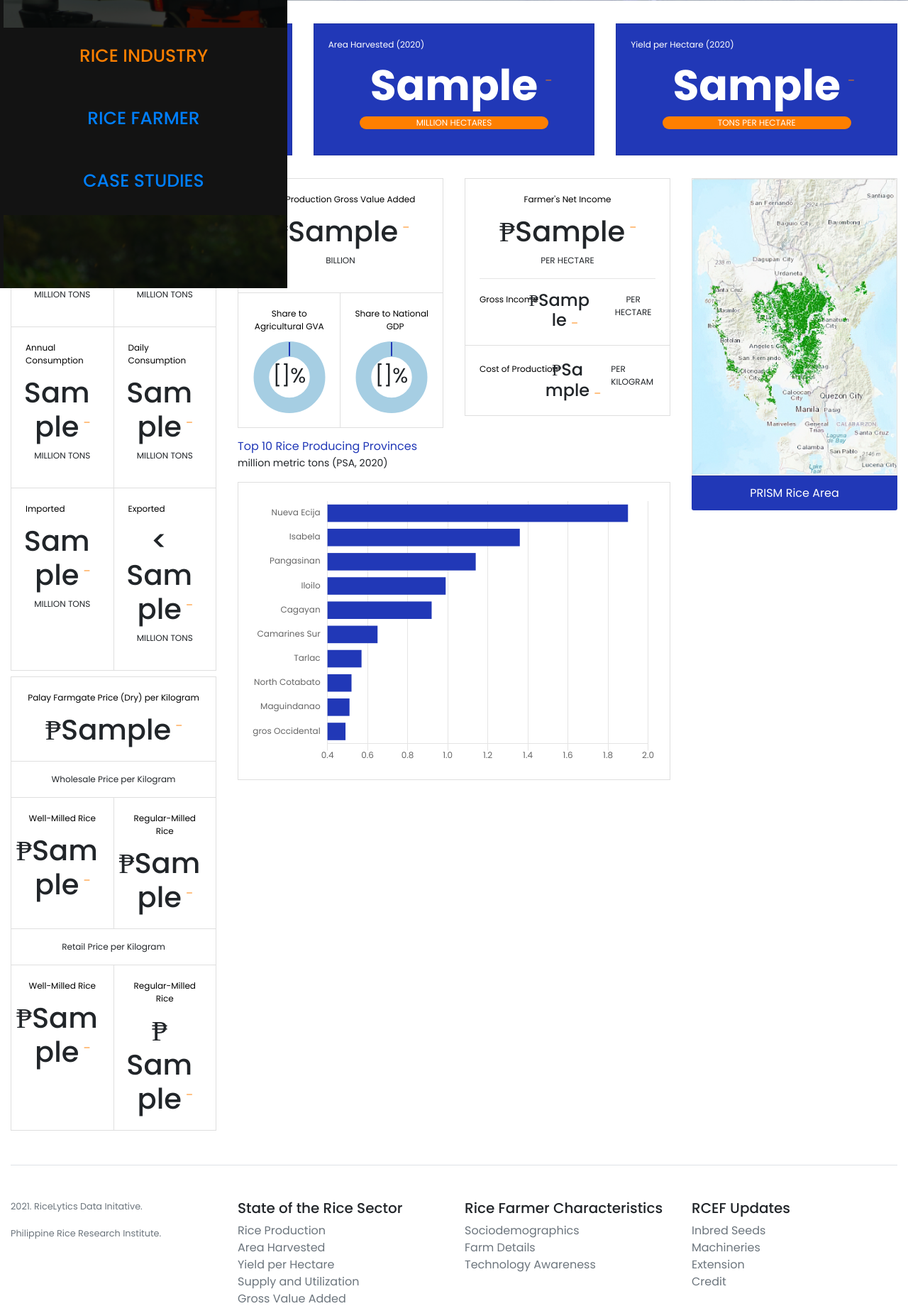
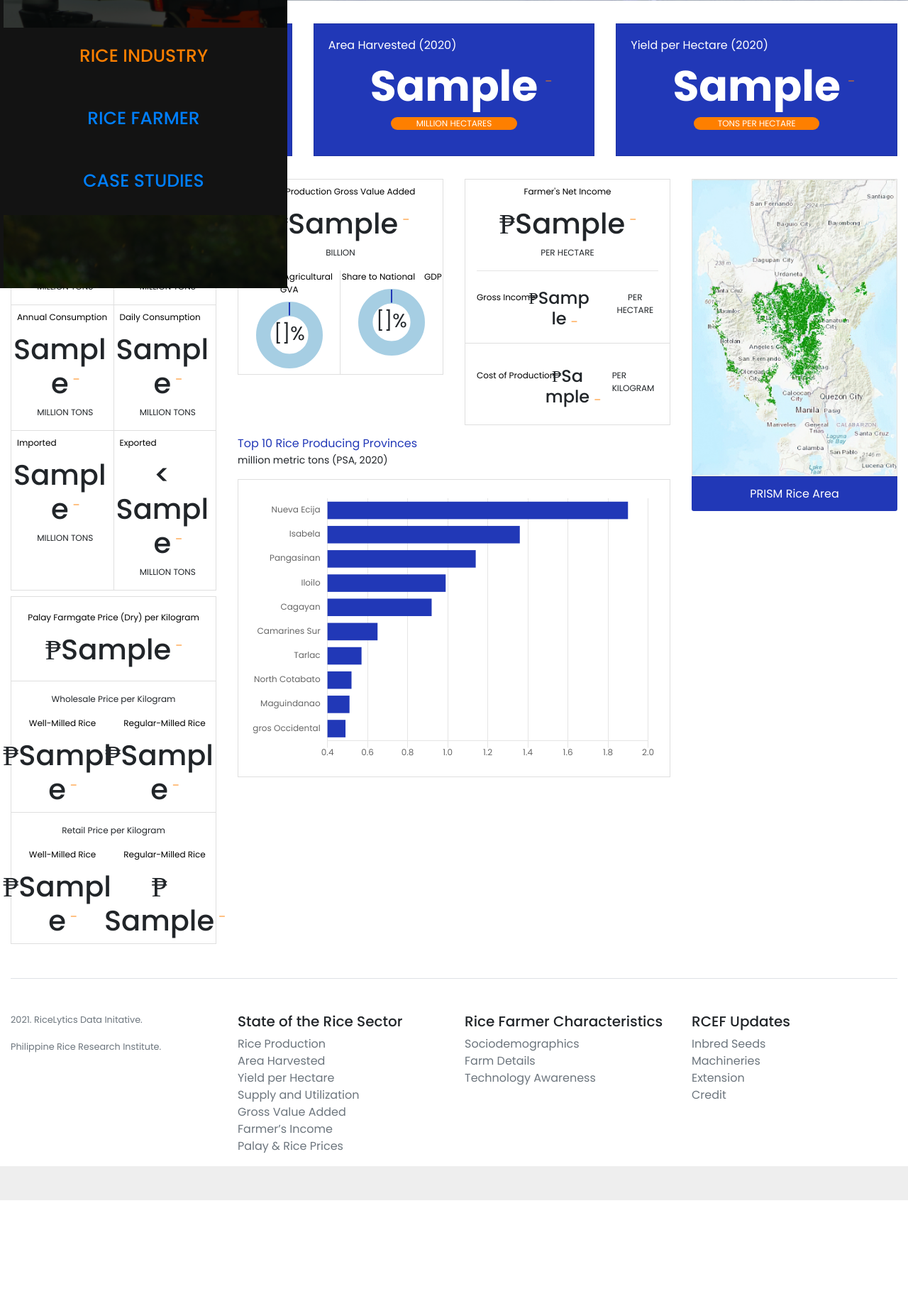
Before and after one commit to alsevilla/ricelytics, a Django app: template dashboard/templates/index.html in a window 1280 px wide. Shown: the part 394-2234 px from the top of the page at 71% size. After the commit the page ends 2085 px from the top, so only its background shows below. Run offline with Django 3.2, Linux system fonts and the light colour scheme; the template is opened without the code that fills it: most values are stand-ins (such as "Sample title", 1, 10 or a date in 2020); some libraries are stand-ins or nearby versions.

Commit message:
v.1.1.0
Finished updating the designing of the app.

```diff
--- a/dashboard/templates/index.html
+++ b/dashboard/templates/index.html
@@ -16,31 +16,31 @@
         </div>
     </div>
     <div class="row">
-        <div class="col">
+        <div class="col-12">
             <div class="card-deck mb-2 text-center text-white">
                 <div class="card secondary mb-4 bg-primary">
                     <div class="card-body">
-                        <p class="card-title text-left"><a href="{% url 'RiceProductions' %}" class="text-white stretched-link text-decoration-none">Palay Production ({{ rp_year }})</a></p>
+                        <h6 class="card-title text-left"><a href="{% url 'RiceProductions' %}" class="text-white stretched-link text-decoration-none">Palay Production ({{ rp_year }})</a></h6>
                         <h1 class="card-text font-weight-bold">{{ rp_value}} {% if rp_compare > 0 %} <i class="bi bi-caret-up-fill"></i> {% elif rp_compare < 0 %} <i class="bi bi-caret-down-fill"></i> {% else %}<i class="bi bi-dash"></i>{%endif%}</h1>
-                        <div class="card-note w-75 mx-auto rounded-pill bg-warning">
+                        <div class="card-note w-50 mx-auto rounded-pill bg-warning">
                             <p class="text-white">MILLION TONS</p>
                         </div>
                     </div>
                 </div>
                 <div class="card secondary mb-4 bg-primary">
                     <div class="card-body">
-                        <p class="card-title text-left"><a href="{% url 'HarvestAreas' %}" class="text-white stretched-link text-decoration-none">Area Harvested ({{ ah_year }})</a></p>
+                        <h6 class="card-title text-left"><a href="{% url 'HarvestAreas' %}" class="text-white stretched-link text-decoration-none">Area Harvested ({{ ah_year }})</a></h6>
                         <h1 class="card-text font-weight-bold">{{ ah_value }} {% if ah_compare > 0 %} <i class="bi bi-caret-up-fill"></i> {% elif ah_compare < 0 %} <i class="bi bi-caret-down-fill"></i>{% else %}<i class="bi bi-dash"></i>{%endif%}</h1>
-                        <div class="card-note w-75 mx-auto rounded-pill bg-warning">
+                        <div class="card-note w-50 mx-auto rounded-pill bg-warning">
                             <p class="text-white">MILLION HECTARES</p>
                         </div>
                     </div>
                 </div>
                 <div class="card secondary mb-4 bg-primary">
                     <div class="card-body">
-                        <p class="card-title text-left"><a href="{% url 'EstYields' %}" class="text-white stretched-link text-decoration-none">Yield per Hectare ({{ yph_year }})</a></p>
+                        <h6 class="card-title text-left"><a href="{% url 'EstYields' %}" class="text-white stretched-link text-decoration-none">Yield per Hectare ({{ yph_year }})</a></h6>
                         <h1 class="card-text font-weight-bold">{{ yph_value }} {% if yph_compare > 0 %} <i class="bi bi-caret-up-fill"></i> {% elif yph_compare < 0 %} <i class="bi bi-caret-down-fill"></i>{% else %}<i class="bi bi-dash"></i>{%endif%}</h1>
-                        <div class="card-note w-75 mx-auto rounded-pill bg-warning">
+                        <div class="card-note w-50 mx-auto rounded-pill bg-warning">
                             <p class="text-white">TONS PER HECTARE</p>
                         </div>
                     </div>
@@ -53,51 +53,40 @@
             <div class="row">
                 <div class="col-4">
                     <div class="card-group">
-                        <div class="card secondary text-center">
-                            <div class="card-body">
+                        <div class="card secondary text-center pt-2 pl-2">
                           <p class="card-title text-left"><a href="{% url 'SupplyUtilization' %}" class="text-black stretched-link text-decoration-none">Total Supply</a></p>
                           <h2 class="card-text">{{ supply_value }} {% if supply_compare > 0 %} <i class="bi bi-caret-up-fill"></i> {% elif supply_compare < 0 %} <i class="bi bi-caret-down-fill"></i>{% else %}<i class="bi bi-dash"></i>{%endif%}</h2>
                           <p>MILLION TONS</p>
+
                         </div>
-                        </div>
-                        <div class="card secondary text-center">
-                            <div class="card-body">
+                        <div class="card secondary text-center pt-2 pl-2">
                           <p class="card-title text-left"><a href="{% url 'SupplyUtilization' %}" class="text-black stretched-link text-decoration-none">Total Utilization</a></p>
                           <h2 class="card-text">{{ utilization_value }} {% if utilization_compare > 0 %} <i class="bi bi-caret-up-fill"></i> {% elif utilization_compare < 0 %} <i class="bi bi-caret-down-fill"></i>{% else %}<i class="bi bi-dash"></i>{%endif%}</h2>
                           <p>MILLION TONS</p>
                         </div>
                     </div>
-                    </div>
                     <div class="card-group">
-                        <div class="card secondary mb-0 text-center border-top-0">
-                            <div class="card-body">
+                        <div class="card secondary mb-0 text-center border-top-0 pt-2 pl-2">
                           <p class="card-title text-left"><a href="{% url 'Consumption' %}" class="text-black stretched-link text-decoration-none">Annual Consumption</a></p>
                           <h2 class="card-text">{{ lp_value }}{% if lp_compare > 0 %} <i class="bi bi-caret-up-fill"></i> {% elif lp_compare < 0 %} <i class="bi bi-caret-down-fill"></i>{% else %}<i class="bi bi-dash"></i>{%endif%}</h2>
                           <p>MILLION TONS</p>
                         </div>
-                        </div>
-                        <div class="card secondary mb-0 text-center border-top-0">
-                            <div class="card-body">
+                        <div class="card secondary mb-0 text-center border-top-0 pt-2 pl-2">
                           <p class="card-title text-left"><a href="{% url 'Consumption' %}" class="text-black stretched-link text-decoration-none">Daily Consumption</a></p>
                           <h2 class="card-text">{{ nf_value }}{% if nf_compare > 0 %} <i class="bi bi-caret-up-fill"></i> {% elif nf_compare < 0 %} <i class="bi bi-caret-down-fill"></i>{% else %}<i class="bi bi-dash"></i>{%endif%}</h2>
                           <p>MILLION TONS</p>
                         </div>
                     </div>
-                    </div>
                     <div class="card-group">
-                        <div class="card secondary text-center border-top-0">
-                            <div class="card-body">
+                        <div class="card secondary text-center border-top-0 pt-2 pl-2">
                           <p class="card-title text-left"><a href="{% url 'ImportExport' %}" class="text-black stretched-link text-decoration-none">Imported</a></p>
                           <h2 class="card-text">{{ import_value }}{% if import_compare > 0 %} <i class="bi bi-caret-up-fill"></i> {% elif import_compare < 0 %} <i class="bi bi-caret-down-fill"></i>{% else %}<i class="bi bi-dash"></i>{%endif%}</h2>
                           <p>MILLION TONS</p>
                         </div>
-                        </div>
-                        <div class="card secondary text-center border-top-0">
-                            <div class="card-body">
+                        <div class="card secondary text-center border-top-0 pt-2 pl-2">
                           <p class="card-title text-left"><a href="{% url 'ImportExport' %}" class="text-black stretched-link text-decoration-none">Exported</a></p>
                           <h2 class="card-text">&lt; {% if export_value >= 0 %} 1{% else %} {{ export_value }} {% endif %} {% if export_compare > 0 %} <i class="bi bi-caret-up-fill"></i> {% elif export_compare < 0 %} <i class="bi bi-caret-down-fill"></i>{% else %}<i class="bi bi-dash"></i>{%endif%}</h2>
                           <p>MILLION TONS</p>
-                            </div>
                         </div>
                     </div>
                     <div class="card secondary text-center mt-2">
@@ -106,85 +95,71 @@
                             <h2 class="card-text">₱{{ farmgate_value }}{% if farmgate_compare > 0 %} <i class="bi bi-caret-up-fill"></i> {% elif farmgate_compare < 0 %} <i class="bi bi-caret-down-fill"></i>{% else %}<i class="bi bi-dash"></i>{%endif%}</h2>
                         </div>
                     </div>
-                    <div class="card secondary mb-0 pt-3 text-center border-top-0">
+                    <div class="card secondary mb-0 pt-3 text-center border-top-0 border-bottom-0">
                       <p class="text-center">Wholesale Price per Kilogram</p>
                     </div>
                     <div class="card-group">
-                      <div class="card secondary mb-0 text-center border-top-0">
-                          <div class="card-body">
+                      <div class="card secondary mb-0 pb-2 text-center border-top-0 border-right-0">
                         <p class="card-title"><a href="{% url 'Prices' %}" class="text-black stretched-link text-decoration-none">Well-Milled Rice</a></p>
                         <h2 class="card-text">₱{{ wholesaleSp_value }}{% if wholesaleSp_compare > 0 %} <i class="bi bi-caret-up-fill"></i> {% elif wholesaleSp_compare < 0 %} <i class="bi bi-caret-down-fill"></i>{% else %}<i class="bi bi-dash"></i>{%endif%}</h2>
                       </div>
-                      </div>
-                      <div class="card secondary mb-0 text-center border-top-0">
-                          <div class="card-body">
+                      <div class="card secondary mb-0 pb-2 text-center border-top-0">
                         <p class="card-title"><a href="{% url 'Prices' %}" class="text-black stretched-link text-decoration-none">Regular-Milled Rice</a></p>
                         <h2 class="card-text">₱{{ wholesale_value }}{% if wholesale_compare > 0 %} <i class="bi bi-caret-up-fill"></i> {% elif wholesale_compare < 0 %} <i class="bi bi-caret-down-fill"></i>{% else %}<i class="bi bi-dash"></i>{%endif%}</h2>
                       </div>
                     </div>
-                    </div>
-                    <div class="card secondary mb-0 pt-3 text-center border-top-0">
+                    <div class="card secondary mb-0 pt-3 text-center border-top-0 border-bottom-0">
                       <p class="text-center">Retail Price per Kilogram</p>
                     </div>
                     <div class="card-group">
-                      <div class="card secondary mb-0 text-center border-top-0">
-                          <div class="card-body">
+                      <div class="card secondary mb-0 pb-2 text-center border-top-0 border-right-0">
                         <p class="card-title"><a href="{% url 'Prices' %}" class="text-black stretched-link text-decoration-none">Well-Milled Rice</a></p>
                         <h2 class="card-text">₱{{ retailSp_value }}{% if retailSp_compare > 0 %} <i class="bi bi-caret-up-fill"></i> {% elif retailSp_compare < 0 %} <i class="bi bi-caret-down-fill"></i>{% else %}<i class="bi bi-dash"></i>{%endif%}</h2>
                       </div>
-                      </div>
-                      <div class="card secondary mb-0 text-center border-top-0">
-                          <div class="card-body">
+                      <div class="card secondary mb-0 pb-2 text-center border-top-0">
                         <p class="card-title"><a href="{% url 'Prices' %}" class="text-black stretched-link text-decoration-none">Regular-Milled Rice</a></p>
                         <h2 class="card-text">₱ {{ retail_value }}{% if retail_compare > 0 %} <i class="bi bi-caret-up-fill"></i> {% elif retail_compare < 0 %} <i class="bi bi-caret-down-fill"></i>{% else %}<i class="bi bi-dash"></i>{%endif%}</h2>
                       </div>
                     </div>
                 </div>
-                </div>
                 <div class="col-8">
                     <div class="row">
-                        <div class="col-xs-12 col-sm-12 col-md-6 col-lg-6">
-                            <div class="col-xs-12 col-sm-12 col-md-12 col-lg-12 p-0">
-                                <div class="card secondary text-center">
-                                    <div class="card-body">
+                        <div class="col-6">
+                            <div class="col-12 p-0 ">
+                                <div class="card secondary text-center pt-2 border-bottom-0">
                                   <p class="card-title "><a href="{% url 'Valuations' %}" class="text-black stretched-link text-decoration-none">Rice Production Gross Value Added</a></p>
                                   <h2 class="card-text">₱{{ gva_value }}{% if gva_compare > 0 %} <i class="bi bi-caret-up-fill"></i> {% elif gva_compare < 0 %} <i class="bi bi-caret-down-fill"></i>{% else %}<i class="bi bi-dash"></i>{%endif%}</h2>
                                   <p>BILLION</p>
                                 </div>
                             </div>
-                            </div>
-                            <div class="col-xs-12 col-sm-12 col-md-12 col-lg-12 p-0">
+                            <div class="col-12 p-0">
                                 <div class="card-group">
-                                    <div class="card secondary text-center border-top-0">
-                                        <div class="card-body pl-3 pr-3">
-                                            <p class="card-title text-center"><a href="{% url 'Valuations' %}" class="text-black stretched-link text-decoration-none">Share to Agricultural GVA</a></p>
-                                            <div><canvas id="ctxAgriShare"></canvas></div>
+                                    <div class="card secondary text-center border-top-0 pt-0">
+                                      <p class="text-center mb-0"><a href="{% url 'Valuations' %}" class="text-black stretched-link text-decoration-none">Share to Agricultural GVA</a></p>
+                                      <div class="card-body py-2"><canvas id="ctxAgriShare"></canvas></div>
                                       <!--<h2 class="card-text">20.7%<i class="bi bi-caret-up-fill"></i></h2>-->
                                     </div>
-                                    </div>
-                                    <div class="card secondary text-center border-top-0">
-                                        <div class="card-body pl-3 pr-3">
-                                            <p class="card-title text-center"><a href="{% url 'Valuations' %}" class="text-black stretched-link text-decoration-none">Share to National &nbsp;&nbsp; GDP </a></p>
-                                            <div><canvas id="ctxNationalShare"></canvas></div>
+                                    <div class="card secondary text-center border-top-0 pt-0">
+                                      <p class="text-center mb-0"><a href="{% url 'Valuations' %}" class="text-black stretched-link text-decoration-none">Share to National &nbsp;&nbsp; GDP </a></p>
+                                      <div class="card-body py-2"><canvas id="ctxNationalShare"></canvas></div>
                                     </div>
                                 </div>
                             </div>
                         </div>
-                        </div>
-                        <div class="col-xs-12 col-sm-12 col-md-6 col-lg-6">
-                            <div class="col-xs-12 col-sm-12 col-md-12 col-lg-12 p-0">
+                        <div class="col-6">
+                            <div class="col-12 p-0">
                                 <div class="card secondary text-center">
-                                    <div class="card-body">
+                                    <div class="px-3 pt-2 pb-1">
                                         <p class="card-title text-center"><a href="{% url 'Incomes' %}" class="text-black stretched-link text-decoration-none">Farmer's Net Income</a></p>
                                         <h2 class="card-text">₱{{ nr_value }}{% if nr_compare > 0 %} <i class="bi bi-caret-up-fill"></i> {% elif nr_compare < 0 %} <i class="bi bi-caret-down-fill"></i>{% else %}<i class="bi bi-dash"></i>{%endif%}</h2>
                                         <p>PER HECTARE</p>
                                         <hr>
-                                        <div class="row">
+                                        <div class="row py-2">
                                           <div class="col-3">
-                                            <p class="card-title text-left text-nowrap pt-1"><a href="{% url 'Incomes' %}" class="text-black stretched-link text-decoration-none">Gross Income</a></p>
+                                            <p class="text-left text-nowrap pt-1"><a href="{% url 'Incomes' %}" class="text-black stretched-link text-decoration-none">Gross Income</a></p>
                                           </div>
                                           <div class="col-5">
-                                            <h4 class="card-text text-center">₱{{ gr_value }}{% if gr_compare > 0 %} <i class="bi bi-caret-up-fill"></i> {% elif gr_compare < 0 %} <i class="bi bi-caret-down-fill"></i>{% else %}<i class="bi bi-dash"></i>{%endif%}</h4>
+                                            <h4 class="text-center">₱{{ gr_value }}{% if gr_compare > 0 %} <i class="bi bi-caret-up-fill"></i> {% elif gr_compare < 0 %} <i class="bi bi-caret-down-fill"></i>{% else %}<i class="bi bi-dash"></i>{%endif%}</h4>
                                           </div>
                                           <div class="col-4 pt-1">
                                             <p>PER HECTARE</p>
@@ -193,14 +168,14 @@
                                     </div>
                                 </div>
                             </div>
-                            <div class="col-xs-12 col-sm-12 col-md-12 col-lg-12 p-0">
-                                <div class="card secondary border-top-0">
-                                    <div class="card-body mb-0 row">
+                            <div class="col-12 p-0">
+                                <div class="card secondary border-top-0 py-3">
+                                    <div class="mb-0 px-3 pt-3 row">
                                       <div class="col-4">
-                                        <p class="card-title text-nowrap pt-1"><a href="{% url 'YieldCost' %}" class="text-black stretched-link text-decoration-none">Cost of Production</a></p>
+                                        <p class="text-nowrap pt-1"><a href="{% url 'YieldCost' %}" class="text-black stretched-link text-decoration-none">Cost of Production</a></p>
                                       </div>
                                       <div class="col-4">
-                                        <h4 class="card-text text-center">₱{{ uc_value }}{% if uc_compare > 0 %} <i class="bi bi-caret-up-fill"></i> {% elif uc_compare < 0 %} <i class="bi bi-caret-down-fill"></i>{% else %}<i class="bi bi-dash"></i>{%endif%}</h4>
+                                        <h4 class="text-center">₱{{ uc_value }}{% if uc_compare > 0 %} <i class="bi bi-caret-up-fill"></i> {% elif uc_compare < 0 %} <i class="bi bi-caret-down-fill"></i>{% else %}<i class="bi bi-dash"></i>{%endif%}</h4>
                                       </div>
                                       <div class="col-4 pt-1">
                                         <p class="text-left">PER KILOGRAM</p>
@@ -209,7 +184,7 @@
                                 </div>
                             </div>
                         </div>
-                        <div class="col-xs-12 col-sm-12 col-md-12 col-lg-12">
+                        <div class="col-12">
                             <h6 class="mt-3 mb-1"><a href="productions">Top 10 Rice Producing Provinces</a></h6>
                             <p>million metric tons (PSA, 2020)</p>
                             <div class="card mb-0">
--- a/static/css/styles.css
+++ b/static/css/styles.css
@@ -38,7 +38,7 @@
     font-style: normal;
 }
 
-@media (min-width: 768px) {
+/* @media (min-width: 768px) {
     html {
         font-size: 16px;
     }
@@ -48,9 +48,9 @@
     .container {
         max-width: 1600px;
     }
-}
+} */
 .container {
-    max-width: 1600px;
+    max-width: 1600px !important;
 }
 body {
   background-color: #EEEEEE;
```
Lines whose indentation alone changed are shown as unchanged.
